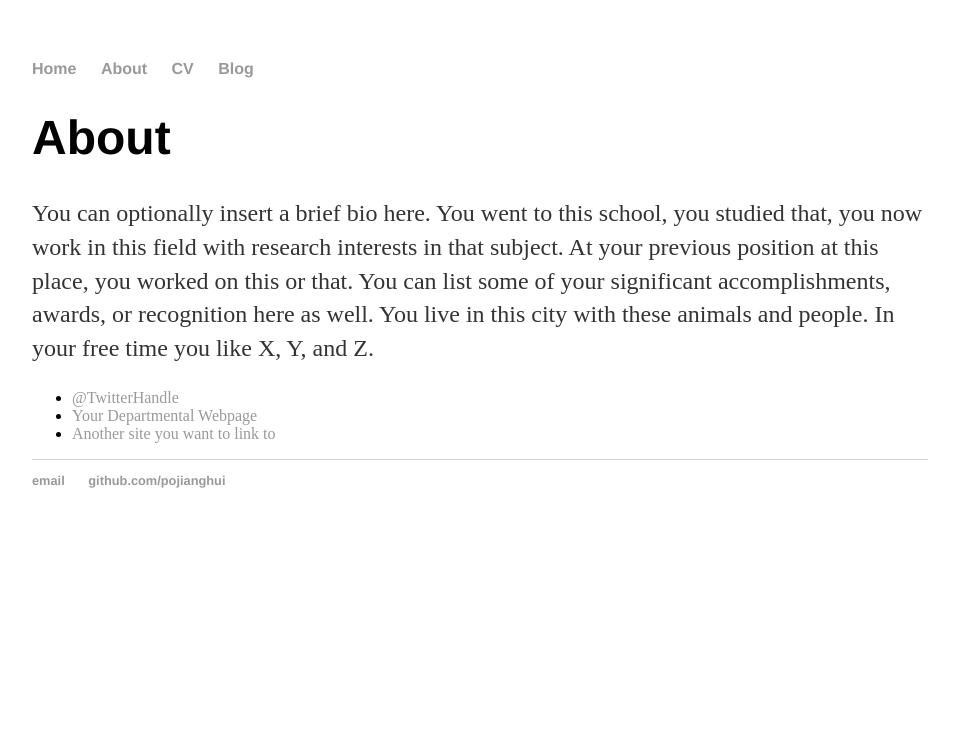
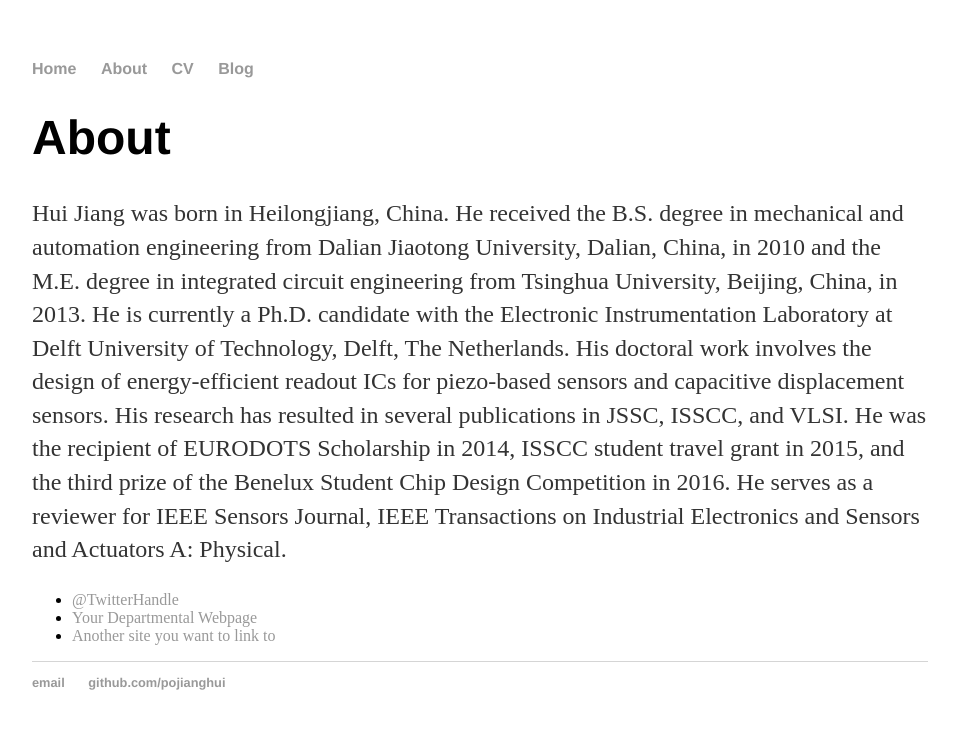
Before and after one commit to pojianghui/pojianghui.github.io, a Jekyll site: the page built from about/index.html, in a window 1280 px wide. Shown: the top 729 px of the page, without its empty margins (160-1119 px from the left). Built offline with Jekyll 4.4.1, drawn with Linux system fonts in a browser that asks for light colours.

Commit message:
Update index.html

```diff
--- a/about/index.html
+++ b/about/index.html
@@ -1,11 +1,11 @@
 ---
 layout: default
-title: About Hank Quinlan
+title: About Hui Jiang
 ---
 
 		<div class="about">
 			<h1>About</h1>
-			<p>You can optionally insert a brief bio here. You went to this school, you studied that, you now work in this field with research interests in that subject. At your previous position at this place, you worked on this or that. You can list some of your significant accomplishments, awards, or recognition here as well. You live in this city with these animals and people. In your free time you like X, Y, and Z.</p>
+			<p>Hui Jiang was born in Heilongjiang, China. He received the B.S. degree in mechanical and automation engineering from Dalian Jiaotong University, Dalian, China, in 2010 and the M.E. degree in integrated circuit engineering from Tsinghua University, Beijing, China, in 2013. He is currently a Ph.D. candidate with the Electronic Instrumentation Laboratory at Delft University of Technology, Delft, The Netherlands. His doctoral work involves the design of energy-efficient readout ICs for piezo-based sensors and capacitive displacement sensors. His research has resulted in several publications in JSSC, ISSCC, and VLSI. He was the recipient of EURODOTS Scholarship in 2014, ISSCC student travel grant in 2015, and the third prize of the Benelux Student Chip Design Competition in 2016. He serves as a reviewer for IEEE Sensors Journal, IEEE Transactions on Industrial Electronics and Sensors and Actuators A: Physical.</p>
 
 			<ul class="contacts">
 				<li><a href="#">@TwitterHandle</a></li>
```
